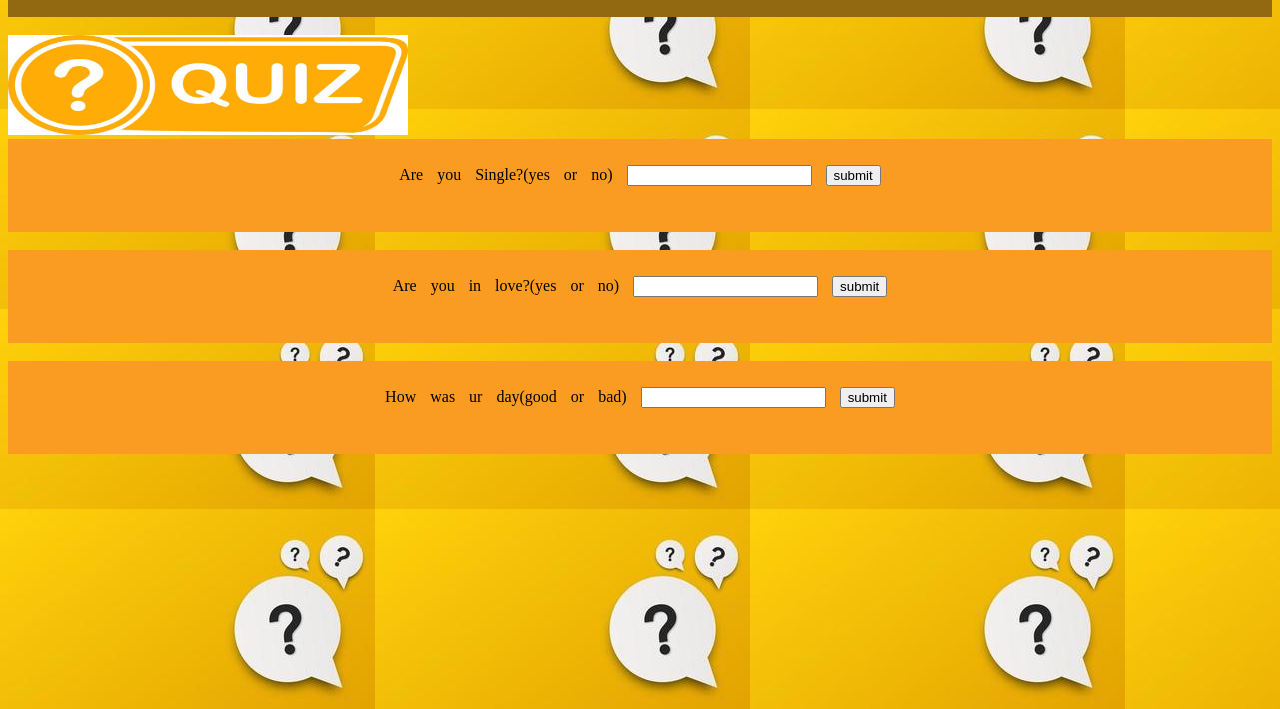
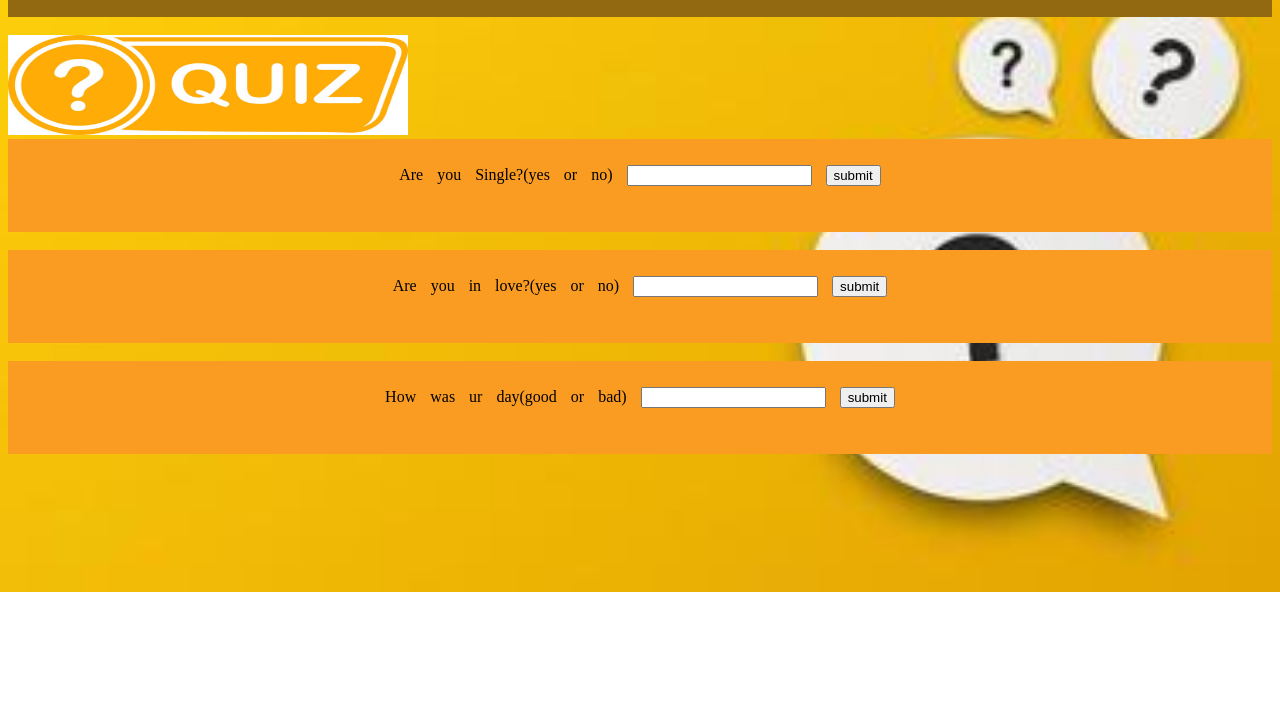
Before and after one commit to GOPI2059/simple-quiz, a plain HTML site: page index.html in a window 1280 px wide. Shown: the part 91-800 px from the top of the page. Drawn offline with Linux system fonts and the light colour scheme.

Commit message:
Update style.css

```diff
--- a/style.css
+++ b/style.css
@@ -14,6 +14,7 @@ div {
     background-color: #fa9c22
 }
 body {
-    background-image: url(background.jpg);position:no repeat;
-
+    background-image: url(background.jpg);
+    background-repeat: no-repeat;
+    background-size: 100%;
 }
```
